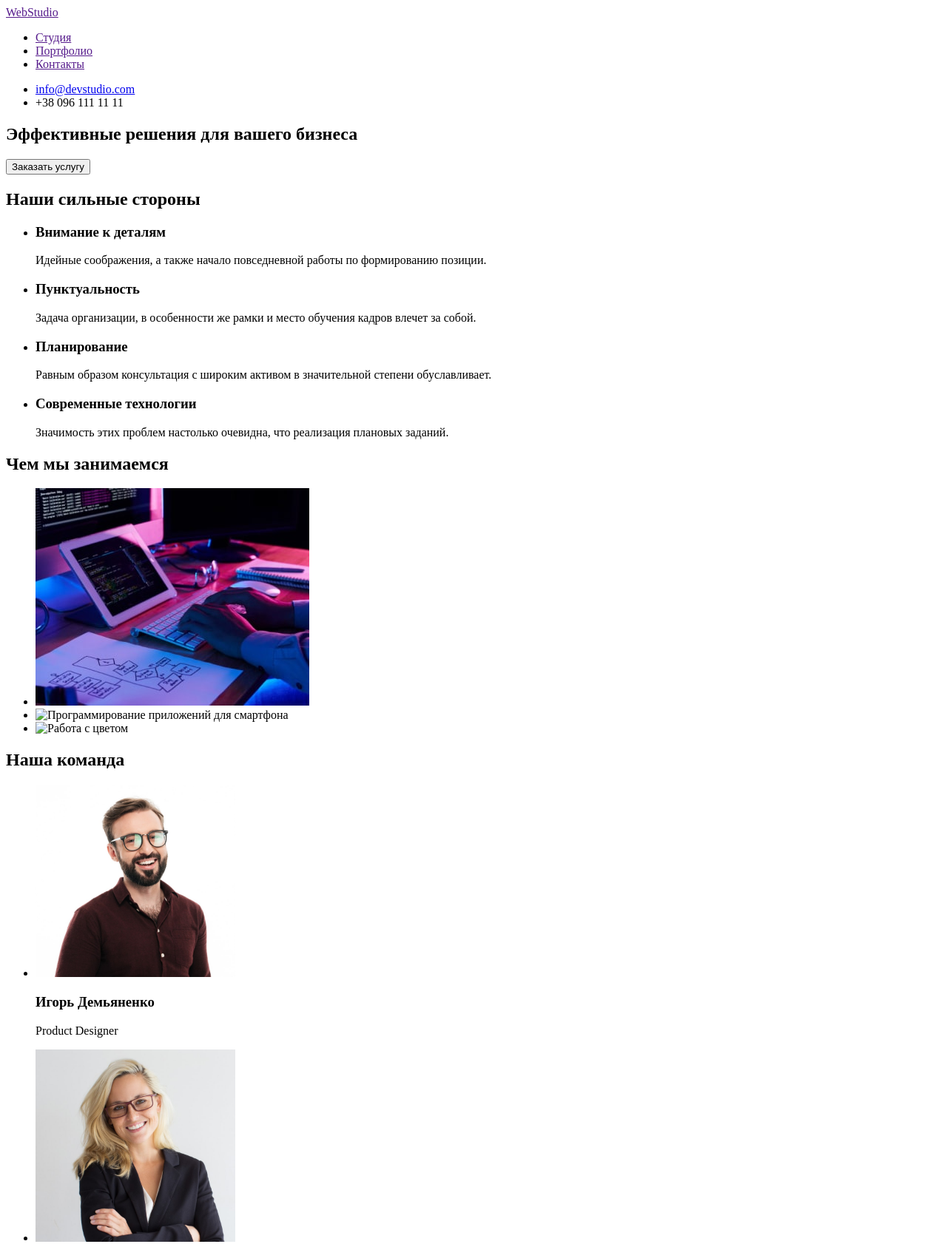
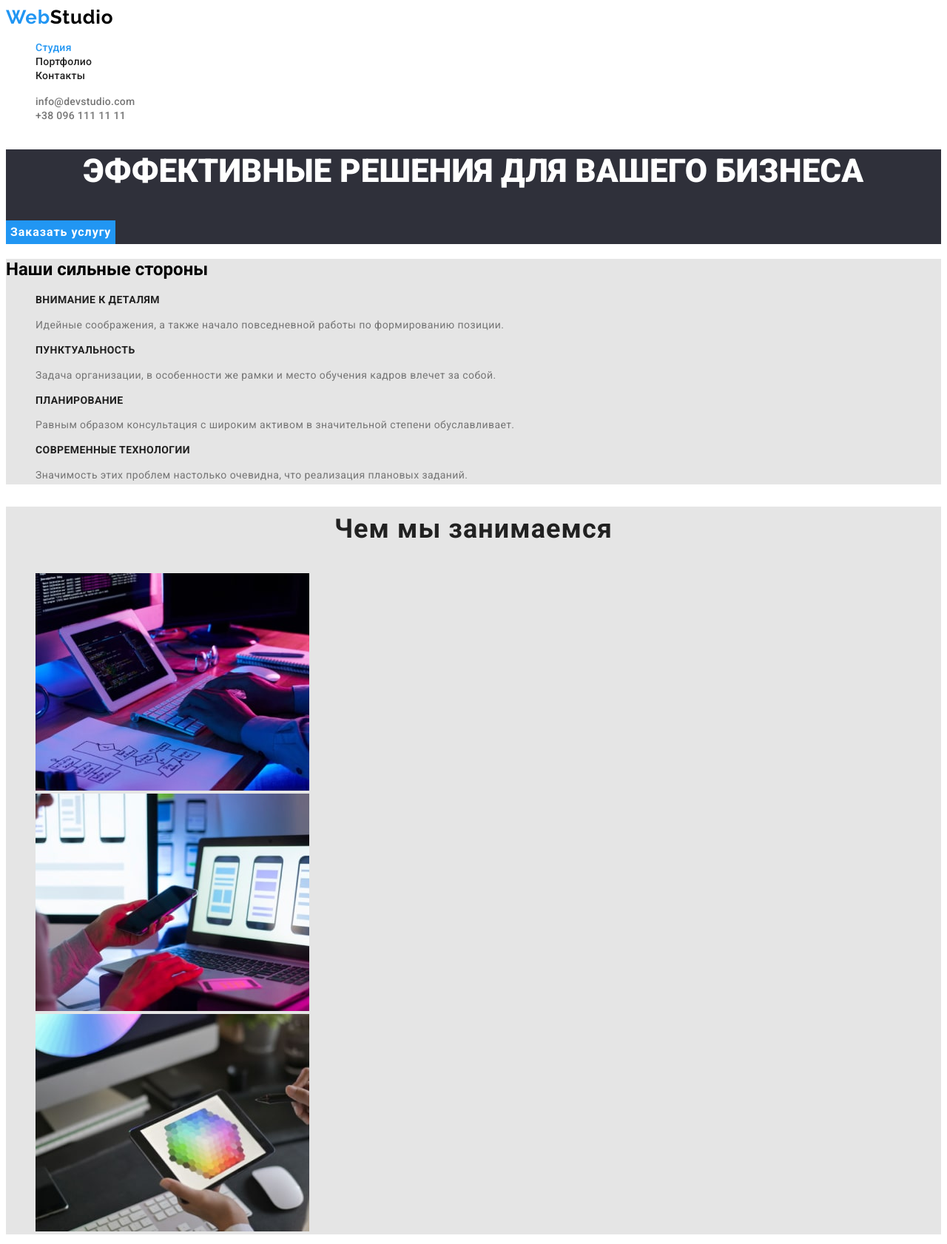
Before and after one commit to MaryKotliar/goit-markup-hw-02, a plain HTML site: page index.html in a window 1280 px wide. Shown: the top 1682 px of the page at 74% size. Drawn offline with Linux system fonts and the light colour scheme.

Commit message:
Add CSS and HTML portfolio

```diff
--- /dev/null
+++ b/css/styles.css
@@ -0,0 +1,252 @@
+:root {
+    --main-title-color:#212121;
+    --second-title-color:#FFFFFF;
+    --paragraph-color:#757575;
+    --accent-colour:#2196F3;
+    --main-background-color:#E5E5E5;
+    --second-background-color:#2F303A;
+    --third-background-color:#F5F4FA; /*наша команда*/
+    --fourth-background-color:#FFFFFF;
+
+
+}
+body {
+    font-family: "Roboto", sans-serif;
+
+}
+.list {
+    list-style: none;
+}
+.link {
+    text-decoration: none;
+}
+.link.current {
+    color: var(--accent-colour);
+}
+/*------------------------------HEADER--------------------------------*/
+
+.header {
+    background-color: var(--fourth-background-color)
+}
+
+.header-logo {
+    font-family:"Raleway", sans-serif;
+    font-weight:700;
+    font-size: 26px;
+    line-height: 1,19;
+    letter-spacing: 0.03em;
+    color: #000000;
+}
+.span-web {
+    color:var(--accent-colour)
+}
+
+.header-link {
+    font-weight: 500;
+    font-size: 14px;
+    line-height: 1,14;
+    letter-spacing: 0.02em;
+    color: #212121;
+
+}
+.header-link:hover, .header-link:focus {
+    color:var(--accent-colour)
+}
+
+.contact-link {
+    font-weight: 500;
+    font-size: 14px;
+    line-height: 1.14;
+    letter-spacing: 0.02em;
+    color: var(--paragraph-color)
+
+}
+.contact-link:hover, .contact-link:focus {
+    color:var(--accent-colour)
+}
+
+/* ------------------------"HERO----------------*/
+.hero {
+    background-color: var(--second-background-color);
+}
+
+.hero-title {
+font-weight: 900;
+font-size: 44px;
+line-height: 1.36;
+text-transform: uppercase;
+color:var(--second-title-color);
+text-align: center;
+}
+.hero-btn {
+    font-family: inherit;
+    font-weight: 700;
+    font-size: 16px;
+    line-height: 1.88;
+    letter-spacing: 0.06em;
+    color: #FFFFFF;
+    background-color: var(--accent-colour);
+    text-align: center;
+    border: none;
+}
+.hero-btn:hover, .hero-btn:focus{
+    color: #FFFFFF;
+    background-color: #188CE8;
+}
+
+/*------------------------ADVANTAGES-------------------------------*/
+
+.advantages {
+    background-color: var(--main-background-color);
+}
+
+.advantages-title {
+    font-weight: 700;
+    font-size: 14px;
+    line-height: 1.14;
+    letter-spacing: 0.03em;
+    text-transform: uppercase;
+    color: var(--main-title-color);
+}
+
+.advantages-text {
+    font-weight: 400;
+    font-size: 14px;
+    line-height: 1.71;
+    letter-spacing: 0.03em;
+    color: var(--paragraph-color)
+}
+
+/* ----------------------------------------ABOUT--------------------------------*/
+.about {
+    background-color: var(--main-background-color);
+}
+.about-title {
+    font-weight: 700;
+    font-size: 36px;
+    line-height: 1.67;
+    text-align: center;
+    letter-spacing: 0.03em;
+    color: var(--main-title-color);
+}
+/*--------------------------------------TEAM------------------------------------*/
+.team {
+    background-color: var(--third-background-color);
+}
+.team-item {
+    background-color: var(--fourth-background-color);
+}
+.team-title {
+    font-weight: 700;
+    font-size: 36px;
+    line-height: 1.17;
+    text-align: center;
+    letter-spacing: 0.03em;
+    color: var(--main-title-color)
+}
+
+
+.team-item-title {
+    font-weight: 500;
+    font-size: 16px;
+    line-height: 1.19;
+    text-align: center;
+    letter-spacing: 0.03em;
+    color: var(--main-title-color)
+}
+
+.team-item-text {
+    font-weight: 400;
+    font-size: 16px;
+    line-height: 1.19;
+    text-align: center;
+    letter-spacing: 0.03em;
+    color: var(--paragraph-color)
+}
+/*----------------------------------------FOOTER---------------------------*/
+
+.footer {
+    background-color: var(--second-background-color);
+}
+
+.footer-logo {
+    font-family: "Raleway", sans-serif;
+    font-weight: 700;
+    font-size: 26px;
+    line-height: 1.19;
+    letter-spacing: 0.03em;
+    color: #FFFFFF;
+}
+
+
+.footer-address {
+    font-style: normal;
+    font-weight: 400;
+    font-size: 14px;
+    line-height: 1.71;
+    letter-spacing: 0.03em;
+    color: #FFFFFF;
+}
+
+.mail-link, .tel-link {
+    font-style: normal;
+    font-weight: 400;
+    font-size: 14px;
+    line-height: 1.71;
+    letter-spacing: 0.03em;
+    color: rgba(255, 255, 255, 0.6);
+}
+
+.mail-link:focus, .mail-link:hover {
+    color: var(--accent-colour);
+}
+.tel-link:focus,
+.tel-link:hover {
+    color: var(--accent-colour);
+}
+
+
+/*----------------------------PORTFOLIO---------------------------------------*/
+
+.portfolio {
+    background-color: var(--main-background-color);
+}
+
+
+.portfolio-title {
+    font-weight: 700;
+    font-size: 18px;
+    line-height: 2;
+    letter-spacing: 0.06em;
+    color: var(--main-title-color)
+}
+.portfolio-item{
+    background-color: var(--fourth-background-color);
+}
+
+.potrfolio-text {
+    font-weight: 400;
+    font-size: 16px;
+    line-height: 1.88;
+    letter-spacing: 0.03em;
+    color: var(--paragraph-color)
+}
+
+
+.portfolio-btn {
+    font-family: inherit;
+    font-weight: 500;
+    font-size: 16px;
+    line-height: 1.62;
+    text-align: center;
+    letter-spacing: 0.03em;
+    color: #212121;
+    background-color: var(--third-background-color);
+    border: none;
+}
+
+.portfolio-btn:hover,
+.portfolio-btn:focus {
+    color: #FFFFFF;
+    background-color: var(--accent-colour);
+}
--- a/index.html
+++ b/index.html
@@ -5,93 +5,98 @@
     <meta http-equiv="X-UA-Compatible" content="IE=edge">
     <meta name="viewport" content="width=device-width, initial-scale=1.0">
     <title>https://marykotliar.github.io/goit-markup-hw-01/</title>
+    <link rel="stylesheet" href="./css/styles.css">
+    <link rel="preconnect" href="https://fonts.googleapis.com">
+    <link rel="preconnect" href="https://fonts.gstatic.com" crossorigin>
+    <link href="https://fonts.googleapis.com/css2?family=Raleway:wght@700&family=Roboto:wght@400;500;700;900&display=swap"
+        rel="stylesheet">
 </head>
 <body>
-<Header>
-    <nav>
-      <a href=""><span>Web</span>Studio</a>
-      <ul>
-          <li><a href="">Студия</a></li>
-          <li><a href="">Портфолио</a></li>
-          <li><a href="">Контакты</a></li>
+<Header class="header">
+    <nav class="header-nav">
+        <a class="header-logo link" href=""><span class="span-web">Web</span>Studio</a>
+        <ul class="header-list list">
+        <li class="header-item"><a class="header-link link current" href="./index.html">Студия</a></li>
+        <li class="header-item"><a class="header-link link" href="./portfolio.html">Портфолио</a></li>
+        <li class="header-item"><a class="header-link link" href="">Контакты</a></li>
 
-      </ul>
+        </ul>
     </nav>
 
-    <ul>
-        <li><a href="mailto:info@devstudio.com">info@devstudio.com</a></li>
-        <li><a href="tel.:+380961111111"></a> +38 096 111 11 11</li>
+    <ul class="header-contact list">
+        <li class="header-mail"><a class="contact-link link" href="mailto:info@devstudio.com">info@devstudio.com</a></li>
+        <li class="header-tel"><a class="contact-link link"  href="tel.:+380961111111"> +38 096 111 11 11</a></li>
     </ul>
 </Header>
 <main>
-    <section>
-        <h1>Эффективные решения для вашего бизнеса</h1>
-        <button type="button">Заказать услугу</button>
+    <section class="hero">
+        <h1 class="hero-title">Эффективные решения для вашего бизнеса</h1>
+        <button class="hero-btn" type="button">Заказать услугу</button>
     </section>
-    <section>
-        <h2>Наши сильные стороны</h2>
-        <ul>
-            <li>
-                <h3>Внимание к деталям</h3>
-                <p>Идейные соображения, а также начало повседневной работы по формированию позиции.</p>
+    <section class="advantages">
+        <h2 class="">Наши сильные стороны</h2>
+        <ul class="advantages-list list">
+            <li class="advantages-item">
+                <h3 class="advantages-title">Внимание к деталям</h3>
+                <p class="advantages-text">Идейные соображения, а также начало повседневной работы по формированию позиции.</p>
             </li>
-            <li>
-                <h3>Пунктуальность</h3>
-                <p>Задача организации, в особенности же рамки и место обучения кадров влечет за собой.</p>
+            <li class="advantages-item">
+                <h3 class="advantages-title">Пунктуальность</h3>
+                <p class="advantages-text">Задача организации, в особенности же рамки и место обучения кадров влечет за собой.</p>
             </li>
-            <li>
-                <h3>Планирование</h3>
-                <p>Равным образом консультация с широким активом в значительной степени обуславливает.</p>
+            <li class="advantages-item">
+                <h3 class="advantages-title">Планирование</h3>
+                <p class="advantages-text">Равным образом консультация с широким активом в значительной степени обуславливает.</p>
 
             </li>
-            <li>
-                <h3>Современные технологии</h3>
-                <p>Значимость этих проблем настолько очевидна, что реализация плановых заданий.</p>
+            <li class="advantages-item">
+                <h3 class="advantages-title">Современные технологии</h3>
+                <p class="advantages-text">Значимость этих проблем настолько очевидна, что реализация плановых заданий.</p>
             </li>
         </ul>
     </section>
-    <section>
-        <h2>Чем мы занимаемся</h2>
-        <ul>
-            <li><img src="./image/img-min.jpg" alt="Программирование" width="370"></li>
-            <li><img src="/goit-markup-hw-01/image/img1-min.jpg" alt="Программирование приложений для смартфона" width="370"></li>
-            <li><img src="/goit-markup-hw-01/image/img2-min.jpg" alt="Работа с цветом" width="370"></li>
+    <section class="about">
+        <h2 class="about-title">Чем мы занимаемся</h2>
+        <ul class="about-list list">
+            <li class="about-item"><img src="./image/img-min.jpg" alt="Программирование" width="370"></li>
+            <li class="about-item"><img src="./image/img1-min.jpg" alt="Программирование приложений для смартфона" width="370"></li>
+            <li class="about-item"><img src="./image/img2-min.jpg" alt="Работа с цветом" width="370"></li>
         </ul>
     </section>
-    <section>
-        <h2>Наша команда</h2>
-        <ul>
-            <li>
-            <img src="./image/img-minn.jpg" alt="Игорь Демьяненко" width="270">
-            <h3>Игорь Демьяненко</h3>
-            <p lang="en">Product Designer</p>
+    <section class="team">
+        <h2 class="team-title">Наша команда</h2>
+        <ul class="team-list list" >
+            <li class="team-item">
+                <img src="./image/img-minn.jpg" alt="Игорь Демьяненко" width="270">
+                <h3 class="team-item-title">Игорь Демьяненко</h3>
+                <p  class="team-item-text" lang="en">Product Designer</p>
             </li>
-            <li>
+            <li class="team-item">
                 <img src="./image/img(1)-min.jpg" alt="Ольга Репина" width="270">
-                <h3>Ольга Репина</h3>
-                <p lang="en">Frontend Developer</p>
+                <h3 class="team-item-title">Ольга Репина</h3>
+                <p class="team-item-text" lang="en">Frontend Developer</p>
             </li>
-            <li>
+            <li class="team-item">
                 <img src="./image/img(2)-min.jpg" alt="Николай Тарасов" width="270">
-                <h3>Николай Тарасов</h3>
-                <p lang="en">Marketing</p>
+                <h3 class="team-item-title">Николай Тарасов</h3>
+                <p  class="team-item-text" lang="en">Marketing</p>
             </li>
-            <li>
+            <li class="team-item">
                 <img src="./image/img3-min.jpg" alt="Михаил Ермаков" width="270">
-                <h3>Михаил Ермаков</h3>
-                <p lang="en">UI Designer</p>
+                <h3 class="team-item-title">Михаил Ермаков</h3>
+                <p class="team-item-text" lang="en">UI Designer</p>
             </li>
 
         </ul>
     </section>
 </main>
-<footer>
-    <a href=""><span>Web</span>Studio</a>
-    <address>
+<footer class="footer">
+    <a class="footer-logo link" href=""><span class="span-web">Web</span>Studio</a>
+    <address class="footer-address">
         <p> г. Киев, пр-т Леси Украинки, 26 <br></p>
-        <ul>
-         <li><a href="mailto:info@devstudio.com">info@devstudio.com</a> <br></li>
-         <li><a href="tel.:+380961111111"> +38 096 111 11 11</a></li>
+        <ul class="footer-contact list">
+        <li class="footer-mail"><a class="mail-link link" href="mailto:info@devstudio.com">info@devstudio.com</a> <br></li>
+        <li class="footer-tel"><a class="tel-link link" href="tel.:+380961111111"> +38 096 111 11 11</a></li>
         </ul>
     </address>
 </footer>
```
Also changed, not shown: portfolio.html (added, +104 -0 lines), image/1-min.jpg (added), image/boxes-min.jpg (added), image/edit-min.jpg (added), image/inspirat-min.jpg (added), image/lab-min.jpg (added), image/poster-min.jpg (added), image/prime-min.jpg (added), image/rest-min.jpg (added), image/techno-min.jpg (added).
